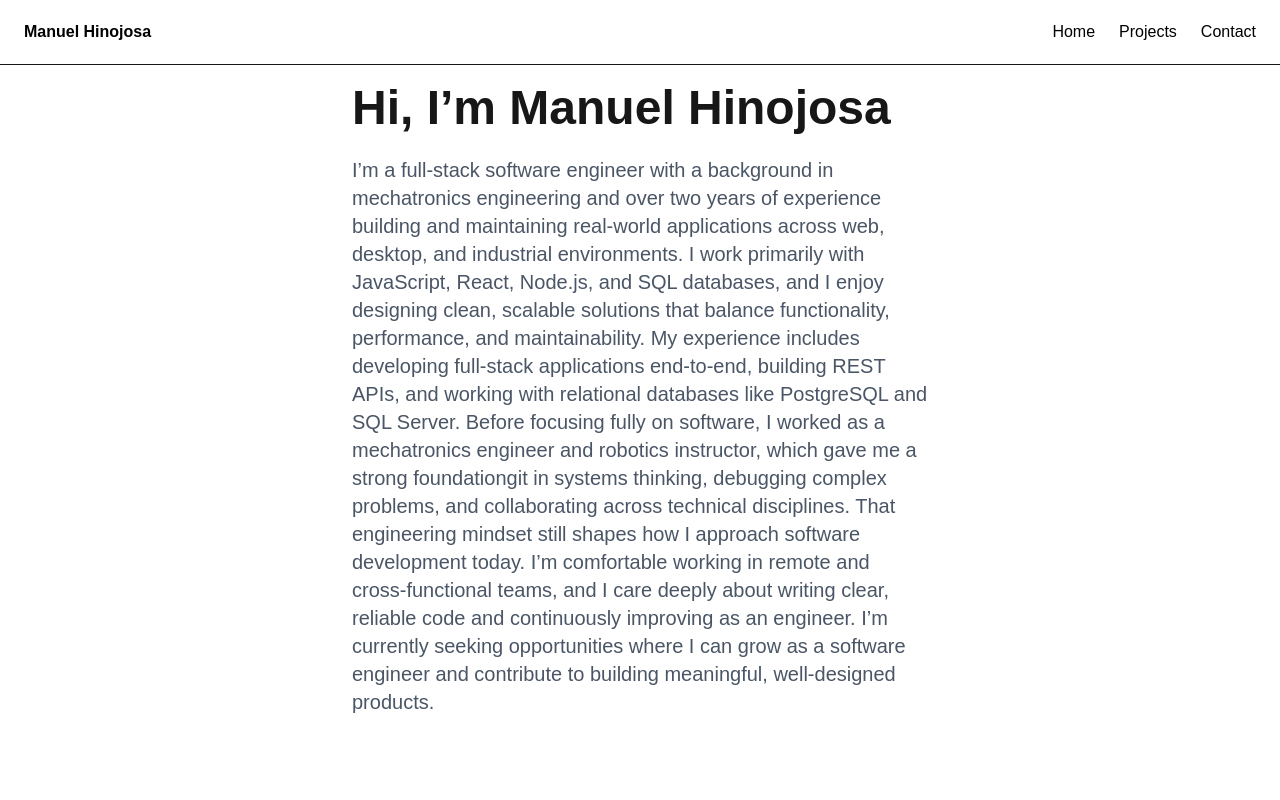
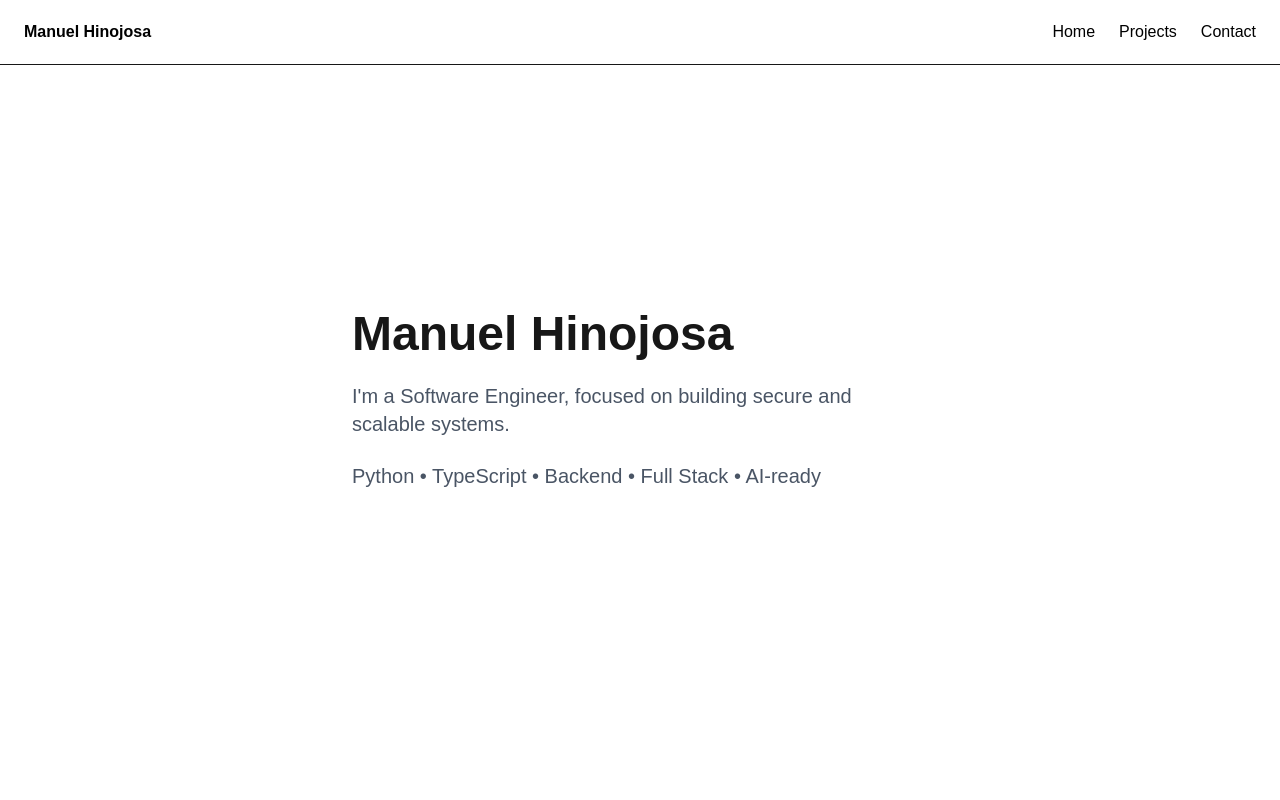
Before and after one commit to manuelfhinojosa/my-portfolio, a Next.js app: page / in a window 1280 px wide. Shown: the top 800 px of the page. Built offline with nearby package versions, Linux system fonts and the light colour scheme.

Commit message:
Modified Hero section

```diff
--- a/components/Hero.tsx
+++ b/components/Hero.tsx
@@ -2,26 +2,14 @@ export default function Hero() {
   return (
     <section id="hero" className="h-screen flex items-center">
       <div className="max-w-7xl mx-auto px-6">
-        <h1 className="text-5xl font-bold">Hi, I’m Manuel Hinojosa</h1>
+        <h1 className="text-5xl font-bold">Manuel Hinojosa</h1>
         <p className="mt-6 text-xl text-gray-600 max-w-xl">
-          I’m a full-stack software engineer with a background in mechatronics
-          engineering and over two years of experience building and maintaining
-          real-world applications across web, desktop, and industrial
-          environments. I work primarily with JavaScript, React, Node.js, and
-          SQL databases, and I enjoy designing clean, scalable solutions that
-          balance functionality, performance, and maintainability. My experience
-          includes developing full-stack applications end-to-end, building REST
-          APIs, and working with relational databases like PostgreSQL and SQL
-          Server. Before focusing fully on software, I worked as a mechatronics
-          engineer and robotics instructor, which gave me a strong foundationgit
-          in systems thinking, debugging complex problems, and collaborating
-          across technical disciplines. That engineering mindset still shapes
-          how I approach software development today. I’m comfortable working in
-          remote and cross-functional teams, and I care deeply about writing
-          clear, reliable code and continuously improving as an engineer. I’m
-          currently seeking opportunities where I can grow as a software
-          engineer and contribute to building meaningful, well-designed
-          products.
+          {" "}
+          I&apos;m a Software Engineer, focused on building secure and scalable
+          systems.
+        </p>
+        <p className="mt-6 text-xl text-gray-600 max-w-xl">
+          Python • TypeScript • Backend • Full Stack • AI-ready
         </p>
       </div>
     </section>
```
